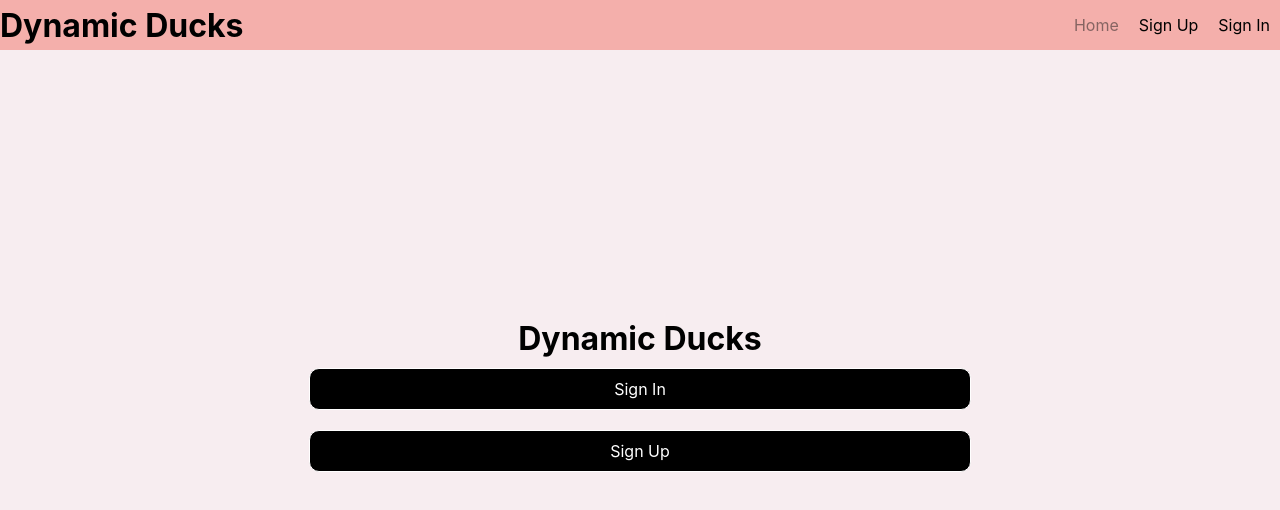
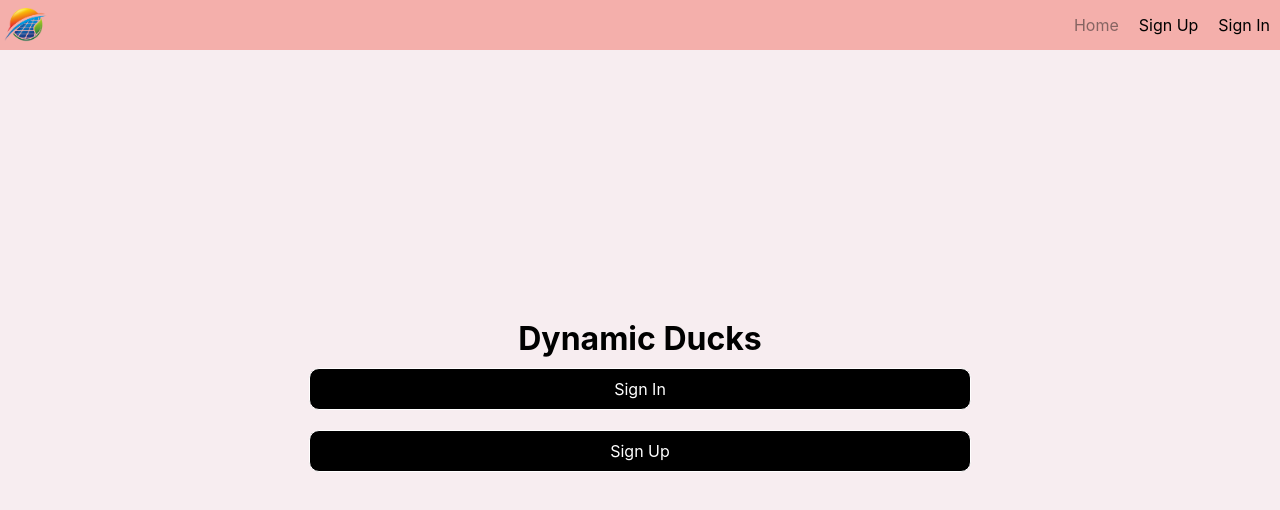
Before and after one commit to AidanGio/Dynamic-Ducks, a React (Create React App) app in the folder frontend/: page / in a window 1280 px wide. Shown: the top 510 px of the page. Built offline with nearby package versions, Linux system fonts and the light colour scheme; no server answers.

Commit message:
[Frontend] Task Management UI Implementation

```diff
--- a/frontend/src/components/Header/index.js
+++ b/frontend/src/components/Header/index.js
@@ -1,12 +1,13 @@
 import React from "react";
 import { NavLink } from "react-router-dom";
+import logo from "./../../assets/images/solar.png";
 
 import "./styles.scss";
 
 const Header = ({ title }) => {
   return (
     <header className="header">
-      <h1>{title}</h1>
+      <img src={logo} height={"100%"} />
       <div className="navigation">
         <NavLink
           className={({ isActive }) =>
--- a/frontend/src/components/Header/styles.scss
+++ b/frontend/src/components/Header/styles.scss
@@ -17,6 +17,9 @@
 }
 
 .header {
-  background-color: #F4AFAB; /* Replace with your desired header background color */
+  background-color: #f4afab; /* Replace with your desired header background color */
   color: #000000; /* Replace with your desired header text color */
+
+  img {
+  }
 }
```
